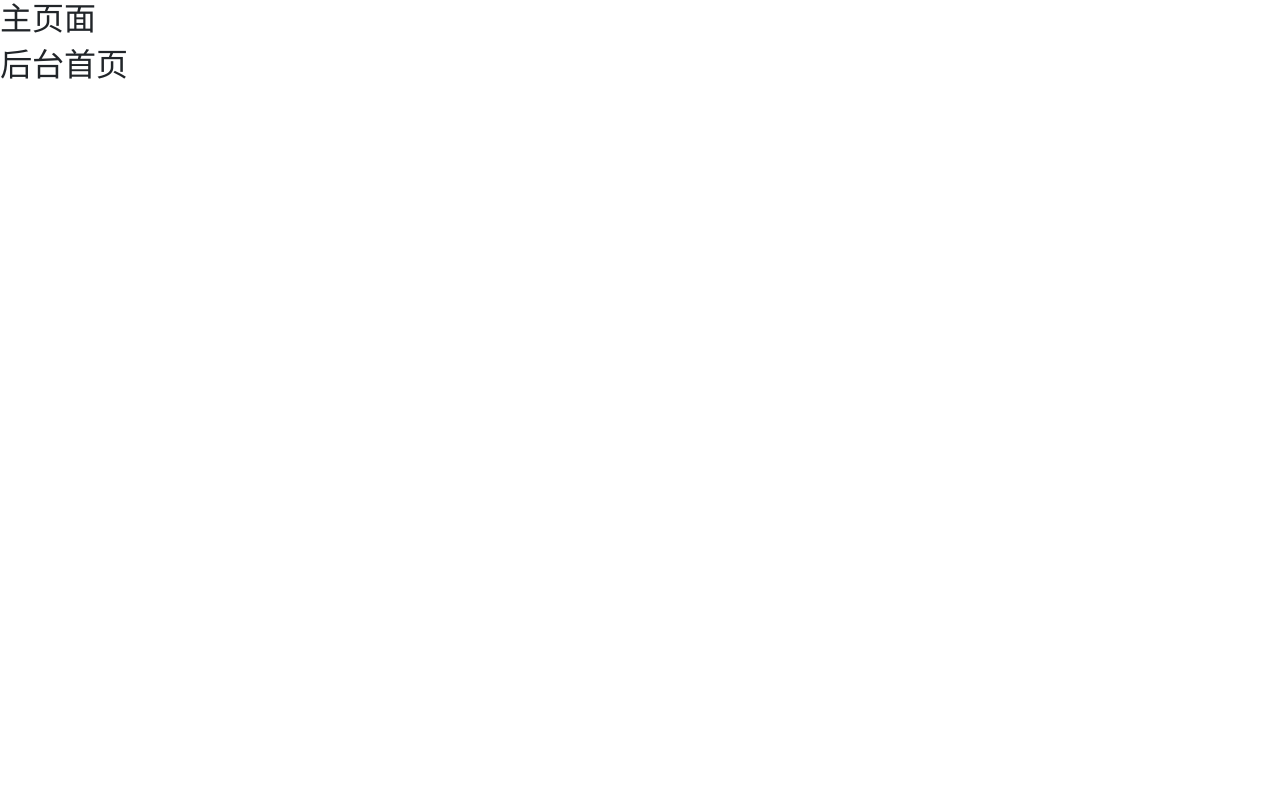
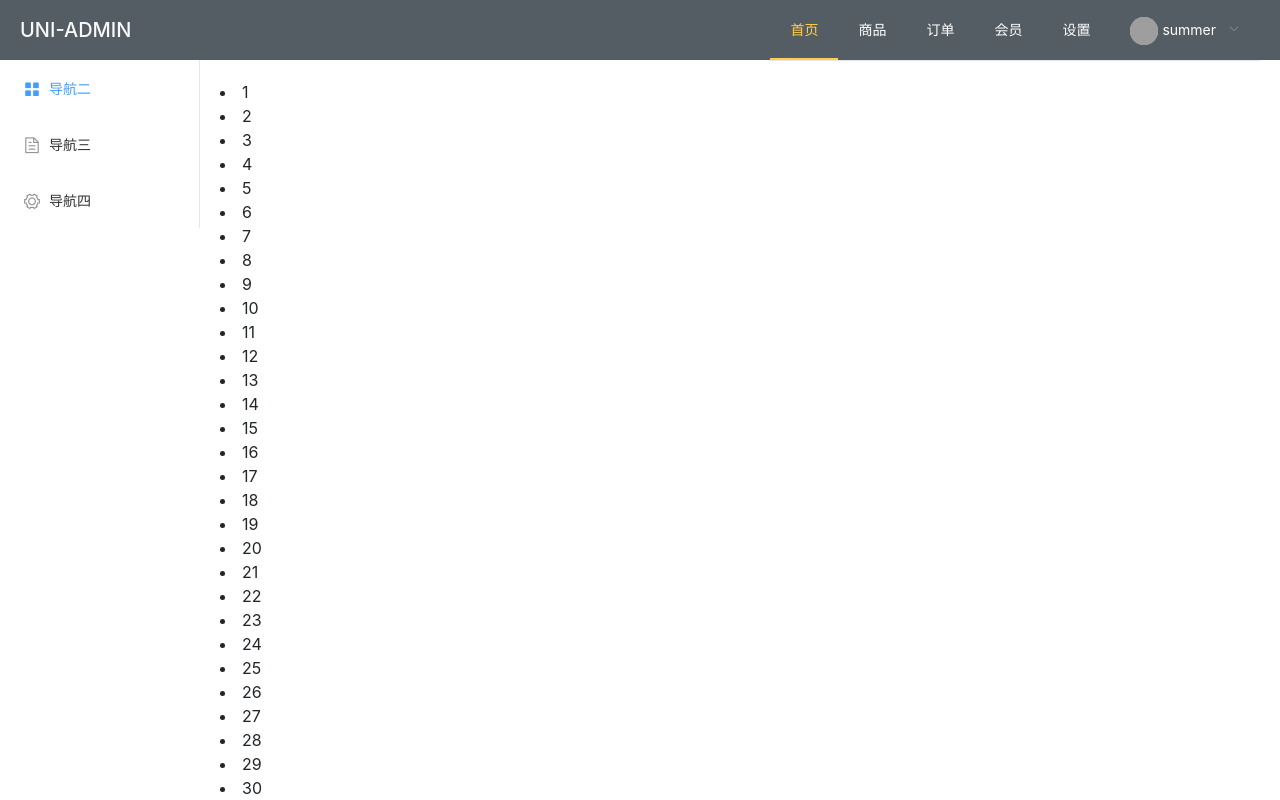
Before and after one commit to yaodada88/vue-el-admin, a Vue app: page /index in a window 1280 px wide. Built offline with nearby package versions, Linux system fonts and the light colour scheme; grey boxes are pictures that could not be loaded.

Commit message:
登录和主体框架搭建

```diff
--- a/src/App.vue
+++ b/src/App.vue
@@ -5,5 +5,19 @@
 </template>
 
 <style>
-
+::-webkit-scrollbar-track{
+  background: rgba(0, 0, 0, .1);
+  border-radius: 0;
+}
+::-webkit-scrollbar{
+  -webkit-appearance: none;
+  width: 10px;
+  height: 10px;
+}
+::-webkit-scrollbar-thumb{
+  cursor: pointer;
+  border-radius: 5px;
+  background: rgba(0, 0, 0, .25);
+  transition: color .2s ease;
+}
 </style>
--- a/src/common/config/router.js
+++ b/src/common/config/router.js
@@ -1,29 +1,60 @@
-const Layout = () => import("@/views/layout");
 
 let routes = [
 
     {
         path: '/',
         name: 'layput',
-        redirect:'/index',
-        component: Layout,
+        redirect: {name:'index'},
+        component: 'layout',
         children: [
             {
-                path: "/index",
-                name: 'index',
-                component: () => import("@/views/index/index")
+                // path: "/index",
+                // name: 'index',
+                component: 'index/index'
+            },
+            {
+                component:'shop/goods/list'
             }
         ]
     },
     {
-        path: '/login',
-        name: 'login',
-        component: () => import("@/views/login/index")
+        // path: '/login',
+        // name: 'login',
+        component: 'login/index'
     },
     {
-        path:"*",
-        redirect:"/index"
+        path: "*",
+        redirect: {name:'index'}
     }
 ]
 
-export default routes
+let getRouters = function () {
+    createRouter(routes)
+    return routes;
+}
+
+function createRouter(arr){
+    for (let i = 0; i < arr.length; i++) {
+        if (!arr[i].component) return;
+        let val = getStrVal(arr[i].component);
+        arr[i].name = arr[i].name  || val.replace(/\//g,'_');
+        arr[i].path = arr[i].path || `/${val}`
+        let componentFunc = import(`@/views/${arr[i].component}.vue`);
+        arr[i].component = () => componentFunc;
+        if (arr[i].children && arr[i].children.length > 0) {
+            createRouter(arr[i].children)
+        }
+    }
+}
+
+//去重index
+function getStrVal(str){
+    let index = str.lastIndexOf('/');
+    let val = str.substring(index+1,str.length);
+    if(val === 'index'){
+        return str.substring(index,-1);
+    }
+    return str
+}
+
+export default getRouters()
--- /dev/null
+++ b/src/common/mixins/common.js
@@ -0,0 +1,7 @@
+export default {
+    filters:{
+        toNumber(val){
+            return val.toString();
+        }
+    }
+}
--- a/src/views/layout.vue
+++ b/src/views/layout.vue
@@ -1,11 +1,86 @@
 <template>
   <div>
-    <h2>主页面</h2>
-    <router-view></router-view>
+    <el-container style="position: absolute;top:0;left:0;right:0;bottom:0;overflow:hidden">
+      <el-header class="d-flex align-items-center" style="background:#545c64">
+        <a class="h5 text-light text-white mb-0 mr-auto">UNI-ADMIN</a>
+        <el-menu
+          :default-active="navbar.activeIndex"
+          class="el-menu-demo"
+          mode="horizontal"
+          @select="handleSelect"
+          background-color="#545c64"
+          text-color="#fff"
+          active-text-color="#ffd04b"
+        >
+          <el-menu-item :index="index | toNumber"  v-for="(item,index) in navbar.list" :key="index">{{item.name}}</el-menu-item>
+          <el-submenu index="100">
+            <template slot="title">
+              <el-avatar
+                size="small"
+                src="https://cube.elemecdn.com/3/7c/3ea6beec64369c2642b92c6726f1epng.png"
+              ></el-avatar>
+              summer
+            </template>
+            <el-menu-item index="100-1">修改</el-menu-item>
+            <el-menu-item index="100-2">退出</el-menu-item>
+          </el-submenu>
+        </el-menu>
+      </el-header>
+      <el-container>
+        <el-aside width="200px">
+          <el-menu
+          @select="slideSelect"
+      default-active="2">
+      <el-menu-item index="2">
+        <i class="el-icon-menu"></i>
+        <span slot="title">导航二</span>
+      </el-menu-item>
+      <el-menu-item index="3" >
+        <i class="el-icon-document"></i>
+        <span slot="title">导航三</span>
+      </el-menu-item>
+      <el-menu-item index="4">
+        <i class="el-icon-setting"></i>
+        <span slot="title">导航四</span>
+      </el-menu-item>
+    </el-menu>
+        </el-aside>
+        <el-main>
+          <li v-for="i in 100" :key="i">{{i}}</li>
+        </el-main>
+      </el-container>
+    </el-container>
+    <!-- <router-view></router-view> -->
   </div>
 </template>
 <script>
+import common from '@/common/mixins/common.js';
 export default {
-  name: "layout"
+  mixins:[common],
+  name: "layout",
+  data() {
+    return {
+      navbar:{
+        activeIndex:'0',
+        list:[
+          {name:'首页'},
+          {name:'商品'},
+          {name:'订单'},
+          {name:'会员'},
+          {name:'设置'},
+        ]
+      }
+    };
+  },
+  methods: {
+    handleSelect(key, keyPath) {
+      console.log(key, keyPath);
+    },
+    slideSelect(key, keyPath) {
+      console.log(key, keyPath);
+    },
+  }
 };
 </script>
+<style>
+</style>
--- a/src/views/login/index.vue
+++ b/src/views/login/index.vue
@@ -1,10 +1,75 @@
 <template>
   <div>
-    <h2>登录页</h2>
+    <div class="container">
+      <div class="row">
+        <div class="col-12 col-sm-9 col-md-7 col-lg-5 m-auto mt-5">
+          <div class="card mt-5">
+            <div class="card-header bg-white mb-0">
+              <h3 class="text-center text-secondary">UNI-ADMIN</h3>
+            </div>
+            <div class="card-body">
+              <el-form :rules="rules" ref="rulesform" :model="form" >
+                <el-form-item prop="username">
+                  <el-input v-model="form.username" placeholder="请输入用户名" size="medium"></el-input>
+                </el-form-item>
+                <el-form-item prop="password">
+                  <el-input
+                    v-model="form.password"
+                    type="password"
+                    size="medium"
+                    placeholder="请输入密码"
+                  ></el-input>
+                </el-form-item>
+                <el-form-item>
+                  <el-button
+                    type="primary"
+                    class="w-100"
+                    size="medium"
+                    @click="handleSubmit"
+                  >立即登录</el-button>
+                </el-form-item>
+              </el-form>
+            </div>
+          </div>
+        </div>
+      </div>
+    </div>
   </div>
 </template>
 <script>
 export default {
-  name: "login"
+  name: "login",
+  data() {
+    return {
+      form: {
+        username: "",
+        password: ""
+      },
+      rules: {
+        username: [
+          {
+            required: true,
+            message: "请输入用户名",
+            trigger: "blur"
+          }
+        ],
+        password: [
+          {
+            required: true,
+            message: "请输入密码",
+            triggrt: "blur"
+          }
+        ]
+      }
+    };
+  },
+  methods: {
+    handleSubmit() {
+      this.$refs.rulesform.validate(e => {
+        if (!e) return;
+        this.$router.push({ name: "index" });
+      });
+    }
+  }
 };
 </script>
--- /dev/null
+++ b/src/views/shop/goods/list.vue
@@ -0,0 +1,10 @@
+<template>
+    <div>
+        <h2>商品列表</h2>
+    </div>
+</template>
+<script>
+export default {
+    name:"goodslist"
+}
+</script>
```
